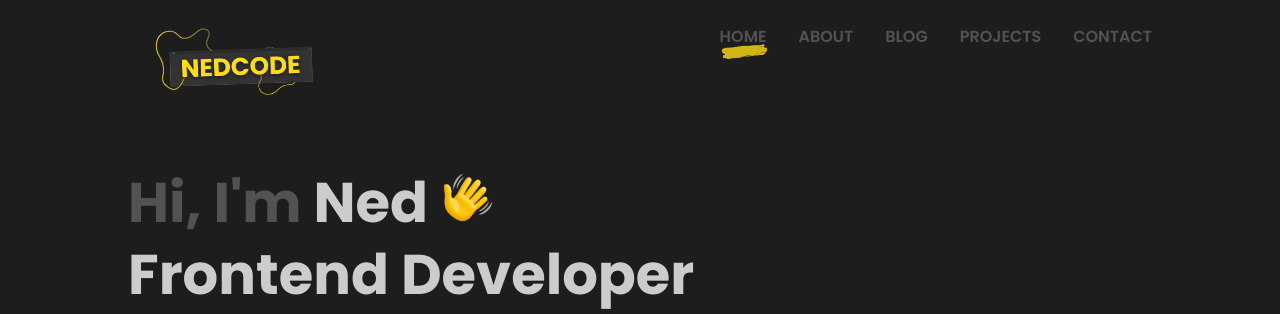
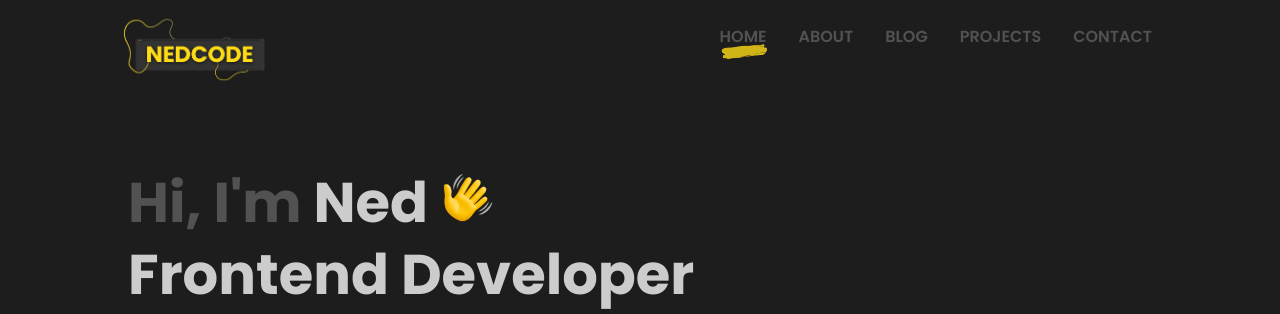
Before and after one commit to nedcodev/portfolio, a website: page index.html in a window 1280 px wide. Shown: the top 314 px of the page. Drawn offline with nearby package versions, Linux system fonts and the light colour scheme; a script that the page names is missing.

Commit message:
Updated logo position

```diff
--- a/css/style.css
+++ b/css/style.css
@@ -190,6 +190,7 @@ img {
   color: var(--thirteenth-color);
   /* border: #c00000 solid 1px; */
 }
+
 /*
 .nav-logo {
   color: var(--fifteenth-color);
@@ -202,11 +203,13 @@ img {
   color: var(--fifteenth-color);
   font-size: 1.2rem;
   /* width: 15%; */
-  margin-top:50px ;
-  transform: translate(5px) rotate(-2deg);
+  margin-top: 25px;
+  margin-left: -25px;
+
+  /* transform: translate(5px) rotate(-2deg); */
 
   max-width: 1%;
-  min-width: 200px;
+  min-width: 180px;
   height: auto;
 
 }
```
